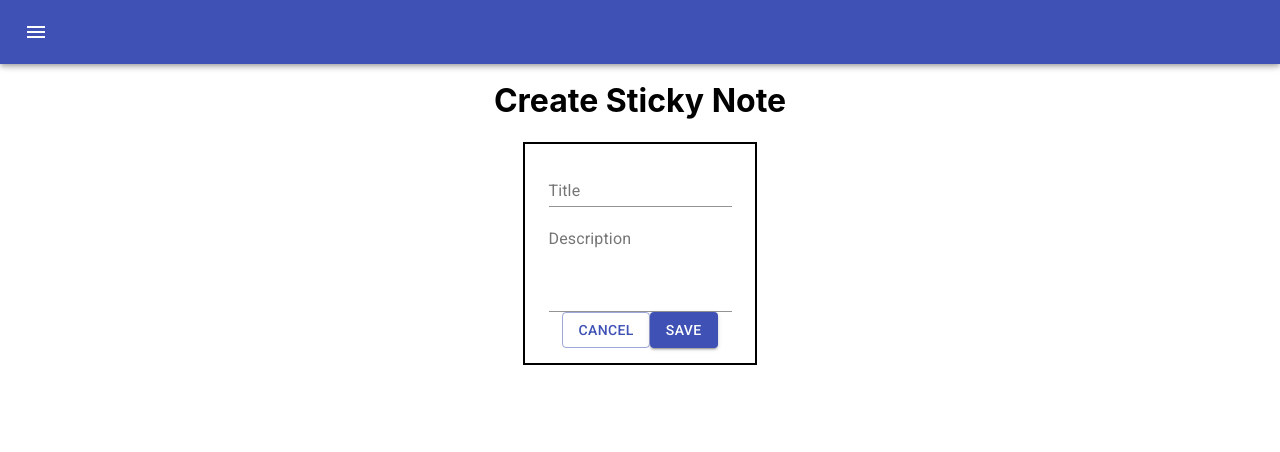
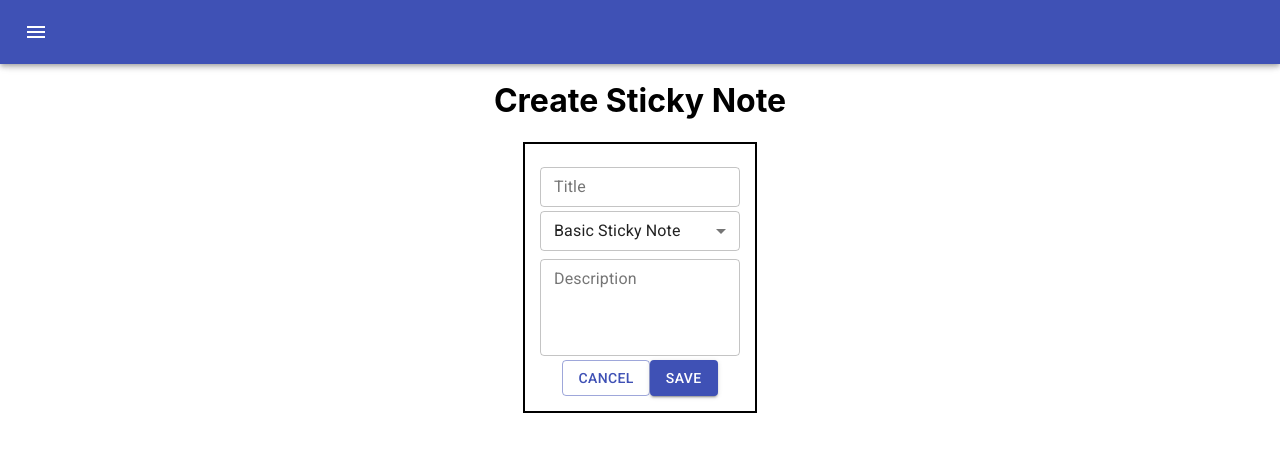
Before and after one commit to minericpark/StickIt, a React (Create React App) app in the folder stickit/: page /create/1 in a window 1280 px wide. Shown: the top 452 px of the page. Built offline with nearby package versions, Linux system fonts and the light colour scheme; sample sign-in values are in the browser's storage.

Commit message:
Add Type and Due Date Fields

```diff
--- a/stickit/src/components/stickyboard/edit_sticky_note_page.js
+++ b/stickit/src/components/stickyboard/edit_sticky_note_page.js
@@ -1,4 +1,4 @@
-import { Button, TextField } from '@material-ui/core';
+import { Button, Select, TextField } from '@material-ui/core';
 import axios from 'axios';
 import { useContext, useEffect, useState } from 'react';
 import { Redirect, useParams } from 'react-router';
@@ -11,6 +11,9 @@ function EditStickyNotePage() {
 
     const [title, setTitle] = useState('');
     const [description, setDescription] = useState('');
+    const [template, setTemplate] = useState(0);
+    const [dueDate, setDueDate] = useState('');
+    const [saved, toggleSaved] = useState(false);
     const [errMsg, setError] = useState();
 
     function handleSubmit(e) {
@@ -21,7 +24,12 @@ function EditStickyNotePage() {
             axios
                 .patch(`/sticky/edit/${userID}/${board_id}/${sticky_id}`, {
                     title: title,
-                    description: description,
+                    desc: description,
+                    type: template,
+                    due_date: dueDate,
+                })
+                .then(() => {
+                    toggleSaved(true);
                 })
                 .catch((err) => {
                     if (err.response.data.msg) {
@@ -38,9 +46,11 @@ function EditStickyNotePage() {
                     user_id: userID,
                     title: title,
                     desc: description,
-                    // TODO: add a field for these values
-                    type: 0,
-                    due_date: null,
+                    type: template,
+                    due_date: dueDate,
+                })
+                .then(() => {
+                    toggleSaved(true);
                 })
                 .catch((err) => {
                     if (err.response.data.msg) {
@@ -60,6 +70,11 @@ function EditStickyNotePage() {
             setTitle(value);
         } else if (name === 'description') {
             setDescription(value);
+        } else if (name === 'template') {
+            console.log('template', value);
+            setTemplate(value);
+        } else if (name === 'dueDate') {
+            setDueDate(value);
         }
     }
 
@@ -73,6 +88,11 @@ function EditStickyNotePage() {
             .then((res) => {
                 setTitle(res.data.title);
                 setDescription(res.data.desc);
+                setTemplate(res.data.type);
+
+                if (res.data.type) {
+                    setDueDate(res.data.due_date);
+                }
                 setError('');
             })
             .catch((err) => {
@@ -91,6 +111,10 @@ function EditStickyNotePage() {
         return <Redirect to="/" />;
     }
 
+    if (saved) {
+        return <Redirect to={`/board/${board_id}`} />;
+    }
+
     return (
         <div id="edit-sticky-page" className="page">
             <h1 className="title">
@@ -101,21 +125,51 @@ function EditStickyNotePage() {
                 <TextField
                     name="title"
                     label="Title"
-                    placeholder="Title"
+                    size="small"
+                    margin="dense"
+                    variant="outlined"
                     value={title}
                     onChange={handleInput}
                 />
+                <Select
+                    native
+                    name="template"
+                    size="small"
+                    margin="dense"
+                    variant="outlined"
+                    value={template}
+                    onChange={handleInput}
+                >
+                    <option value={0}>Basic Sticky Note</option>
+                    <option value={1}>Advanced Sticky Note</option>
+                </Select>
                 <TextField
                     name="description"
                     label="Description"
-                    placeholder="Description"
+                    size="small"
+                    margin="dense"
+                    variant="outlined"
                     multiline
                     rows={4}
                     value={description}
                     onChange={handleInput}
                 />
 
-                <Link className="sticky-link" to={`/board/${board_id}`}>
+                {template > 0 ? (
+                    <TextField
+                        name="dueDate"
+                        label="Due Date"
+                        type="date"
+                        size="small"
+                        margin="dense"
+                        variant="outlined"
+                        value={dueDate}
+                        onChange={handleInput}
+                        InputLabelProps={{ shrink: true }}
+                    />
+                ) : null}
+
+                <Link className="button-link" to={`/board/${board_id}`}>
                     <Button color="primary" variant="outlined">
                         Cancel
                     </Button>
--- a/stickit/src/components/stickyboard/sticky_board_page.js
+++ b/stickit/src/components/stickyboard/sticky_board_page.js
@@ -42,33 +42,7 @@ function StickyBoardPage() {
                     console.log(err.message);
                 }
 
-                setStickies([
-                    {
-                        board_id: board_id,
-                        sticky_id: 'sticky_1',
-                        title: 'First Sticky Note',
-                        desc: 'A basic sticky note without a due date',
-                        type: 0,
-                        colour: 'yellow',
-                    },
-                    {
-                        board_id: board_id,
-                        sticky_id: 'sticky_2',
-                        title: 'Advanced Sticky',
-                        desc: 'An advanced sticky note with a due date',
-                        type: 1,
-                        due_date: '10/10/10',
-                        colour: 'blue',
-                    },
-                    {
-                        board_id: board_id,
-                        sticky_id: 'sticky_3',
-                        title: 'Green Sticky Note',
-                        desc: 'A basic sticky note that is green',
-                        type: 0,
-                        colour: 'green',
-                    },
-                ]);
+                setStickies([]);
             });
     }, [userID, board_id]);
 
@@ -82,7 +56,7 @@ function StickyBoardPage() {
                 <h1 className="title">{title}</h1>
                 <div id="create-sticky-button">
                     <Link className="button-link" to={`/create/${board_id}`}>
-                        <Button color="primary" variant="outlined">
+                        <Button color="primary" variant="contained">
                             +
                         </Button>
                     </Link>
```
